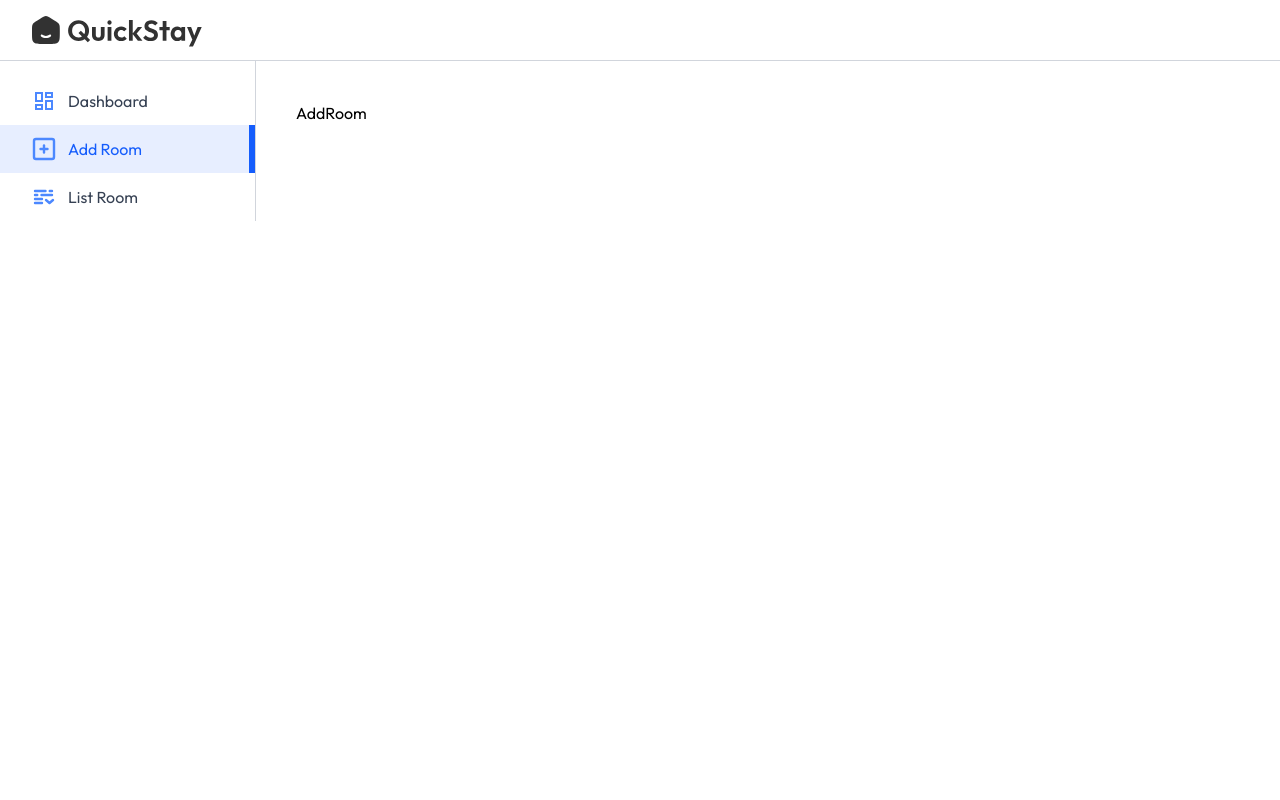
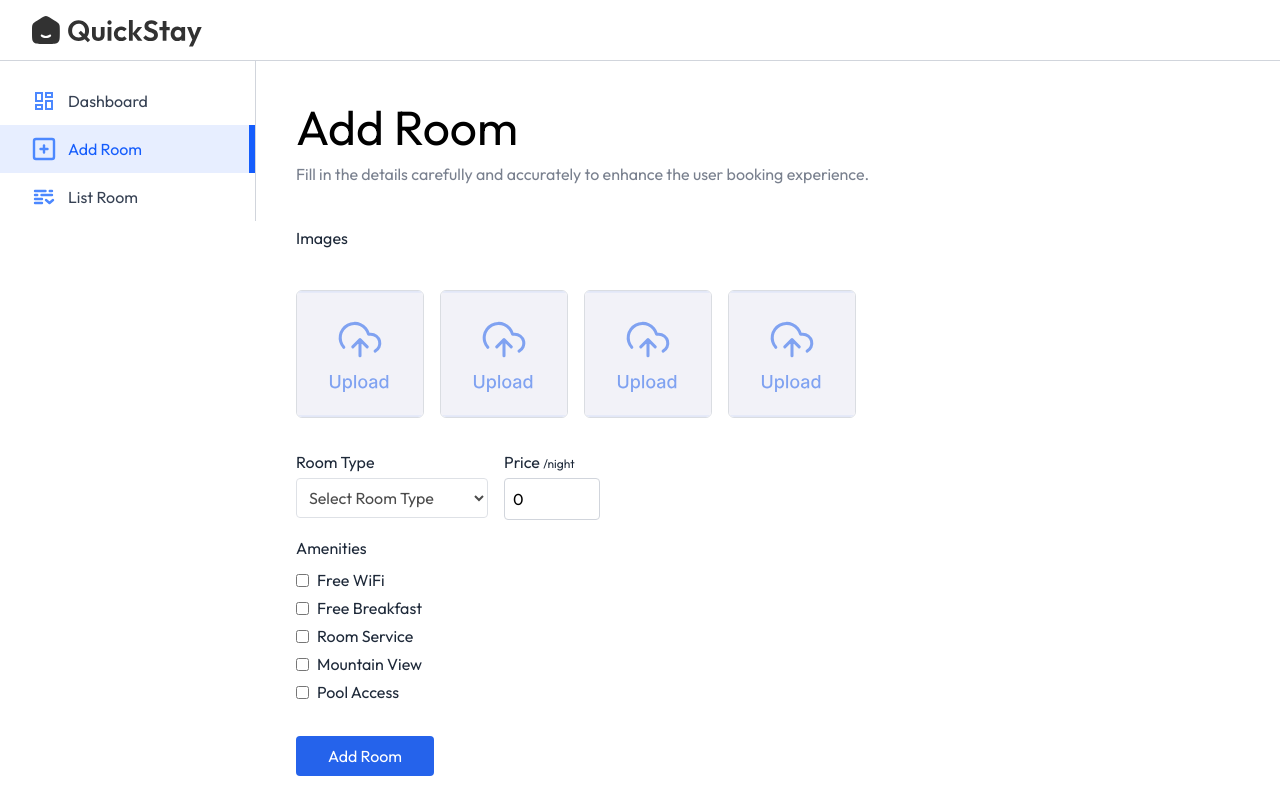
Before and after one commit to Sunny-2610/QuickStay, a React (Vite) app in the folder Client/: page /owner/add-room in a window 1280 px wide. Built offline with nearby package versions, Linux system fonts and the light colour scheme; a web font is replaced by a local one.

Commit message:
Finally completed fronted at the time 3:20 night

```diff
--- a/Client/src/assets/assets.js
+++ b/Client/src/assets/assets.js
@@ -115,8 +115,8 @@ export const roomCommonData = [
 // User Dummy Data
 export const userDummyData = {
     "_id": "user_2unqyL4diJFP1E3pIBnasc7w8hP",
-    "username": "Great Stack",
-    "email": "user.greatstack@gmail.com",
+    "username": "Sunny Sinha",
+    "email": "user.suunysinha99983@gmail.com",
     "image": "https://img.clerk.com/eyJ0eXBlIjoicHJveHkiLCJzcmMiOiJodHRwczovL2ltYWdlcy5jbGVyay5kZXYvdXBsb2FkZWQvaW1nXzJ2N2c5YVpSSEFVYVUxbmVYZ2JkSVVuWnFzWSJ9",
     "role": "hotelOwner",
     "createdAt": "2025-03-25T09:29:16.367Z",
--- a/Client/src/components/hotelOwner/Navbar.jsx
+++ b/Client/src/components/hotelOwner/Navbar.jsx
@@ -6,7 +6,7 @@ const Navbar = () => {
     return (
         <div className='flex items-center justify-between px:4 md:px-8
     border-b border-gray-300 py-3 bg-white transition-all'>
-            <Link>
+            <Link to='/'>
                 <img src={assets.logo} alt="logo" className='h-9 invert opacity-80' />
             </Link>
             <UserButton />
--- a/Client/src/pages/hotelOwner/AddRoom.jsx
+++ b/Client/src/pages/hotelOwner/AddRoom.jsx
@@ -1,8 +1,117 @@
-import React from 'react'
+import React, { useState } from 'react'
+import Title from '../../components/Title'
+import { assets } from '../../assets/assets'
 
 const AddRoom = () => {
+  const [images, setImages] = useState({
+    1: null,
+    2: null,
+    3: null,
+    4: null,
+  })
+
+  const [inputs, setInputs] = useState({
+    roomType: '',
+    pricePerNight: 0,
+    amenities: {
+      'Free WiFi': false,
+      'Free Breakfast': false,
+      'Room Service': false,
+      'Mountain View': false,
+      'Pool Access': false,
+    },
+  })
+
   return (
-    <div>AddRoom</div>
+    <form>
+      <Title
+        align='left'
+        font='Add Room'
+        title='Add Room'
+        subtitle='Fill in the details carefully and accurately to enhance the user booking experience.'
+      />
+
+      {/* upload area for images */}
+      <p className='text-gray-800 mt-10'>Images</p>
+      <div className='flex gap-4 flex-wrap mt-10 text-gray-800'>
+        {Object.keys(images).map((key) => (
+          <label htmlFor={`roomImage${key}`} key={key}>
+            <img
+              className='h-32 w-32 cursor-pointer opacity-80 object-cover border border-gray-300 rounded-md'
+              src={images[key] ? URL.createObjectURL(images[key]) : assets.uploadArea}
+              alt=''
+            />
+            <input
+              type='file'
+              accept='image/*'
+              id={`roomImage${key}`}
+              hidden
+              onChange={(e) => setImages({ ...images, [key]: e.target.files[0] })}
+            />
+          </label>
+        ))}
+      </div>
+
+      {/* Room type and price */}
+      <div className='w-full flex max-sm:flex-col sm:gap-4 mt-4'>
+        <div className='flex-1 max-w-48'>
+          <p className='text-gray-800 mt-4'>Room Type</p>
+          <select
+            value={inputs.roomType}
+            onChange={(e) => setInputs({ ...inputs, roomType: e.target.value })}
+            className='border opacity-70 border-gray-300 mt-1 rounded p-2 w-full'
+          >
+            <option value=''>Select Room Type</option>
+            <option value='Single Bed'>Single Bed</option>
+            <option value='Double Bed'>Double Bed</option>
+            <option value='Luxury Bed'>Luxury Bed</option>
+            <option value='Family Suites'>Family Suites</option>
+          </select>
+        </div>
+
+        <div>
+          <p className='mt-4 text-gray-800'>
+            Price <span className='text-xs'>/night</span>
+          </p>
+          <input
+            type='number'
+            placeholder='0'
+            className='border border-gray-300 mt-1 rounded p-2 w-24'
+            value={inputs.pricePerNight}
+            onChange={(e) =>
+              setInputs({ ...inputs, pricePerNight: e.target.value })
+            }
+          />
+        </div>
+      </div>
+
+      {/* Amenities */}
+      <p className='text-gray-800 mt-4'>Amenities</p>
+      <div className='flex flex-col flex-wrap mt-1 text-gray-800 max-w-sm'>
+        {Object.keys(inputs.amenities).map((amenity, index) => (
+          <div key={index} className='flex items-center gap-2 mt-1'>
+            <input
+              type='checkbox'
+              id={`amenity${index + 1}`}
+              checked={inputs.amenities[amenity]}
+              onChange={() =>
+                setInputs({
+                  ...inputs,
+                  amenities: {
+                    ...inputs.amenities,
+                    [amenity]: !inputs.amenities[amenity],
+                  },
+                })
+              }
+            />
+            <label htmlFor={`amenity${index + 1}`}>{amenity}</label>
+          </div>
+        ))}
+      </div>
+      <button className='bg-primary text-white px-8 py-2 rounded mt-8 cursor-pointer' >
+         Add Room
+      </button>
+    </form>
   )
 }
 
--- a/Client/src/pages/hotelOwner/Dashboard.jsx
+++ b/Client/src/pages/hotelOwner/Dashboard.jsx
@@ -37,7 +37,7 @@ const Dashboard = () => {
 
       {/* ===== Recent Bookings Table ===== */}
       <h2 className='text-xl text-blue-900 font-medium mb-5'>Recent Bookings</h2>
-      <div className='w-full max-w-3xl text-left border border-gray-300 rounded-lg max-h-80 overflow-y-auto'>
+      <div className='w-full max-w-3xl text-left border border-gray-300 rounded-lg max-h-80 overflow-y-scroll'>
         <table className='w-full'>
           <thead className='bg-gray-50'>
             <tr>
--- a/Client/src/pages/hotelOwner/ListRoom.jsx
+++ b/Client/src/pages/hotelOwner/ListRoom.jsx
@@ -1,8 +1,68 @@
-import React from 'react'
+import React, { useState } from 'react'
+import { roomsDummyData } from '../../assets/assets'
+import Title from '../../components/Title'
 
 const ListRoom = () => {
+  const [rooms, setRooms] = useState(roomsDummyData)
+
   return (
-    <div>ListRoom</div>
+    <div>
+      <Title
+        align='left'
+        font='outfit'
+        title='Room Listings'
+        subtitle="View, edit, or manage all listed rooms. Keep the
+        information up-to-date to provide the best experience for users."
+      />
+
+      <p className='text-gray-500 mt-8'>All Rooms</p>
+
+      <div className='w-full max-w-3xl text-left border border-gray-300 rounded-lg max-h-80 overflow-y-scroll mt-3'>
+        <table className='w-full'>
+          <thead className='bg-gray-50'>
+            <tr>
+              <th className='py-3 px-4 text-gray-800 font-medium text-left'>Name</th>
+              <th className='py-3 px-4 text-gray-800 font-medium text-left hidden sm:table-cell'>Facility</th>
+              <th className='py-3 px-4 text-gray-800 font-medium '>Price/night</th>
+              <th className='py-3 px-4 text-gray-800 font-medium text-center'>Actions</th>
+            </tr>
+          </thead>
+          <tbody className='text-sm'>
+              {
+                rooms.map((item, index)=>(
+                  <tr key={index}>
+                    <td className='py-3 px-4 text-gray-700 border-t border-gray-300'>
+                      {item.roomType}
+                    </td>
+                    <td className='py-3 px-4 text-gray-700 border-t border-gray-300 max-sm:hidden'>
+                      {item.amenities.join(', ')}
+                    </td>
+
+                    <td className='py-3 px-4 text-gray-700 border-t border-gray-300 '>
+                      {item.pricePerNight}
+                    </td>
+                    <td className='py-3 px-4  border-t border-gray-300 text-sm text-red-500 text-center'>
+                     <label
+                      className='relative inline-flex items-center cursor-pointer text-gray-900 gap-3'>
+                            <input type="checkbox"  className='sr-only peer'checked={item.isAvailable} />
+                            <div className='w-12 h-7 bg-slate-300 rounded-full peer
+                            peer-checked:bg-blue-600 transition-colors duration-200'>
+
+                            </div>
+                            <span className='dot absolute left-1 top-1 w-5 h-5 bg-white rounded-full transition-transform
+                            duration-200 ease-in-out peer-checked:translate-x-5'>
+
+                            </span>
+
+                     </label>
+                    </td>
+                  </tr>
+                ))
+              }
+          </tbody>
+        </table>
+      </div>
+    </div>
   )
 }
 
```
